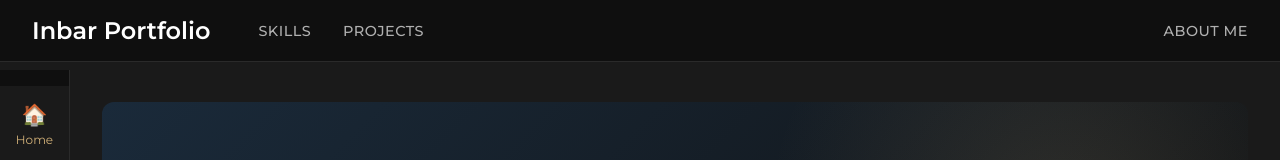
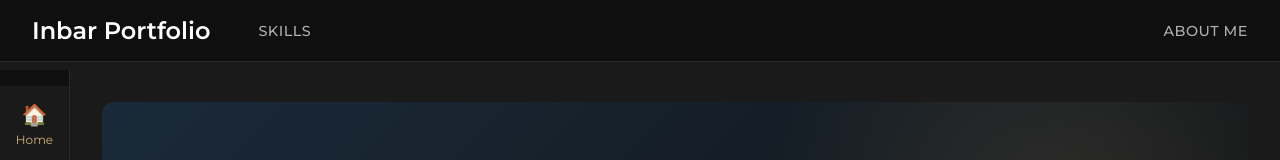
Before and after one commit to Inbar-kr/qa-portfolio, a plain HTML site: page index.html in a window 1280 px wide. Shown: the top 160 px of the page. Drawn offline with Linux system fonts and the light colour scheme.

Commit message:
Add files via upload

```diff
--- a/index.html
+++ b/index.html
@@ -20,7 +20,6 @@
                 </div>
                 <ul class="nav-menu">
                     <li><a href="#skills" class="nav-link">Skills</a></li>
-                    <li><a href="#projects" class="nav-link">Projects</a></li>
                 </ul>
             </div>
             <div class="nav-right">
```
